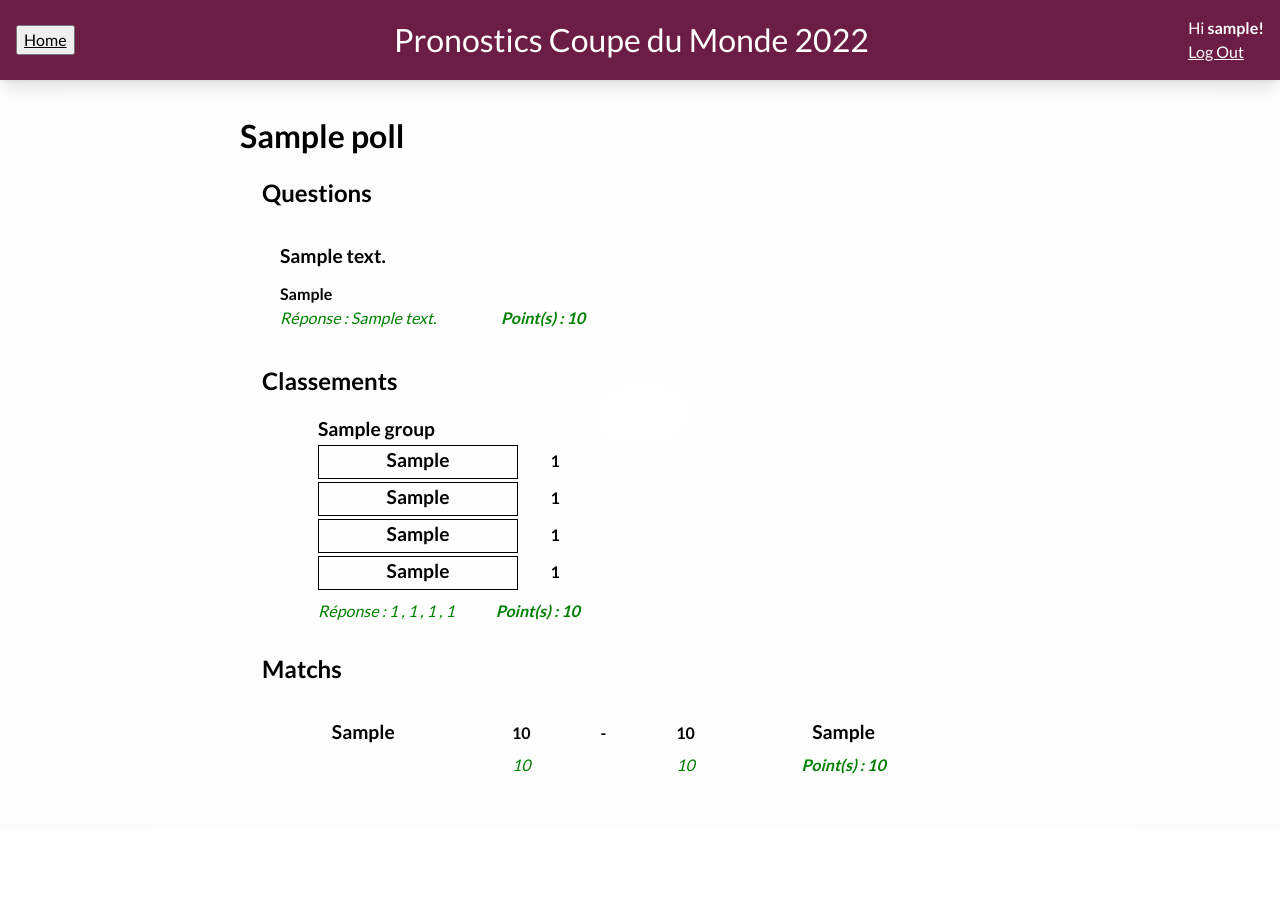
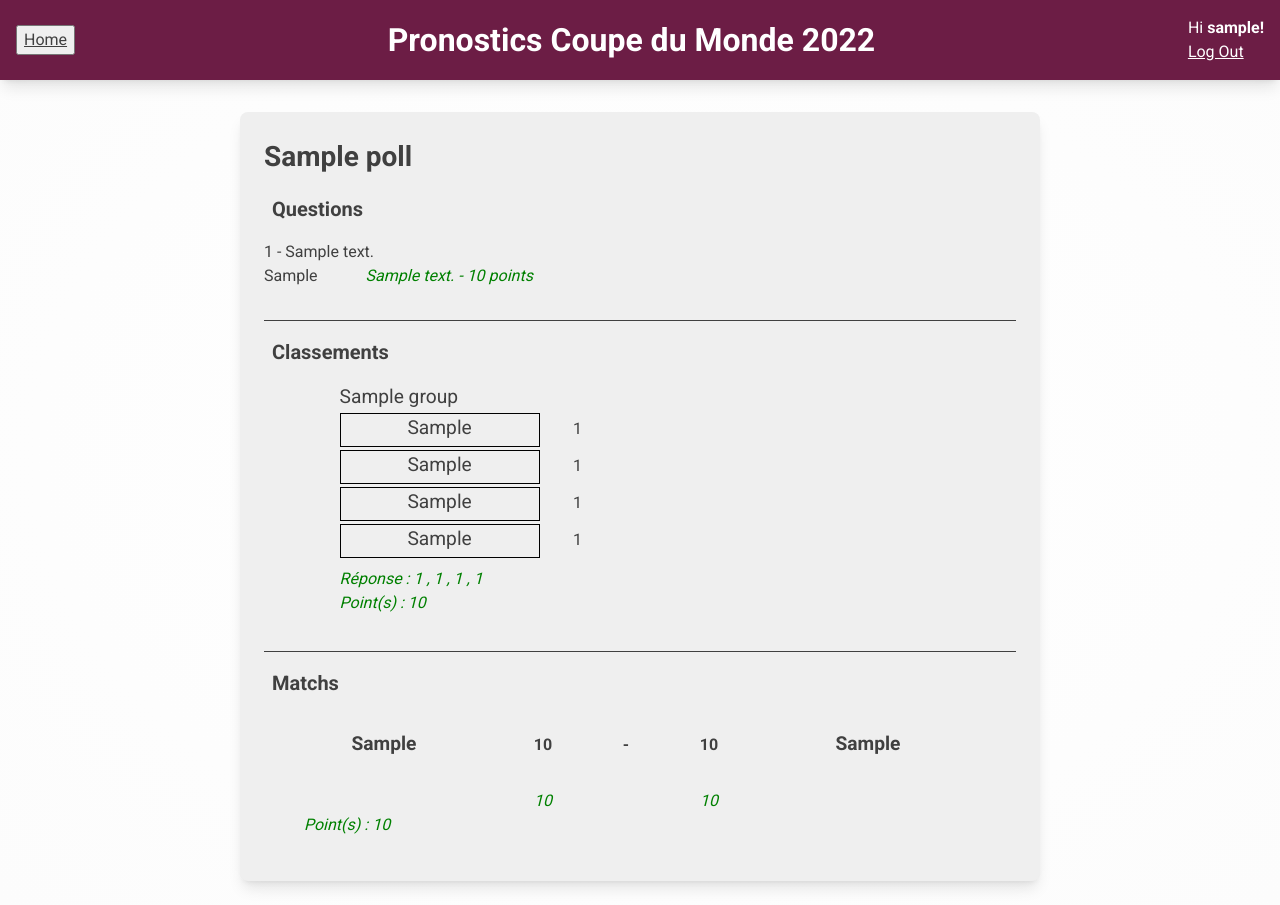
Before and after one commit to GodartVincent/CDM2022Prono, a Django app: page /poll/1/ in a window 1280 px wide. Before the commit the page ends 774 px from the top, so only its background shows below. Run offline with Django 4.2, Linux system fonts and the light colour scheme; a user stored in the database is signed in; tables that the repository leaves empty hold one stand-in row (values such as "Sample post"); parts of the project's set-up code (start-up, migrations or seed data) failed here and were passed over.

Commit message:
enhance style questions

```diff
--- a/prono/polls/static/polls/style.css
+++ b/prono/polls/static/polls/style.css
@@ -17,6 +17,16 @@ blockquote,
 dl,
 dd {
   margin: 0;
+}
+
+h1,
+h2,
+h3,
+h4,
+h5,
+h6 {
+  font-size: inherit;
+  font-weight: inherit;
 }
 
 /* Remove list styles on ul, ol elements with a list role, which suggests default styling will be removed */
@@ -77,20 +87,33 @@ select {
 /* ==================================================== */
 
 :root {
-  --main-bg-color: #6c1d45;
+  --main-bg-color-900: #401129;
+  --main-bg-color-800: #561737;
+  --main-bg-color-700: #6c1d45;
+  --main-bg-color-600: #7a3357;
+  --main-bg-color-500: #894a6a;
+  --main-bg-color-400: #a6778f;
+  --main-bg-color-300: #c4a4b4;
+  --main-bg-color-200: #e1d1d9;
+  --main-bg-color-100: #f0e8ec;
+  --main-text-color: #404040;
 }
 
 html {
-  font-family: Lato;
+  font-family: Roboto;
   background: radial-gradient(#ffffff, #fcfcfc);
+  color: var(--main-text-color);
 }
 
 a {
-  color: black;
+  color: var(--main-text-color);
 }
 
+/* ==================================================== */
+/* ==================================================== */
+
 .header {
-  background-color: var(--main-bg-color);
+  background-color: var(--main-bg-color-700);
   color: white;
   display: flex;
   justify-content: space-between;
@@ -106,17 +129,11 @@ a {
 
 .header__title {
   font-size: 2rem;
+  font-weight: 700;
 }
 
 .header__name {
   font-weight: bold;
-}
-
-
-h2 {
-  margin-top: 15px;
-  margin-bottom: 15px;
-  margin-left: 22px;
 }
 
 .content {
@@ -126,11 +143,113 @@ h2 {
   padding-top: 2rem;
 }
 
-.matchContainer {
+.button {
+  text-align: center;
+  padding: 0.25rem 1rem 0.25rem 1rem;
+  background-color: var(--main-bg-color-400);
+  box-shadow: 0 10px 15px -3px rgb(0 0 0 / 0.1), 0 4px 6px -4px rgb(0 0 0 / 0.1);
+  border-radius: 0.25rem;
+  color: white;
+  border: 0;
+  cursor: pointer;
+  transition-property: box-shadow, background-color;
+  transition-duration: 500ms;
+  transition-timing-function: ease-in-out;
+}
+
+.button:hover {
+  background-color: var(--main-bg-color-600);
+  box-shadow: 0 4px 6px -1px rgb(0 0 0 / 0.1), 0 2px 4px -2px rgb(0 0 0 / 0.1);
+}
+
+/* ==================================================== */
+/* ==================================================== */
+
+.poll {
+  padding: 1.5rem;
+  width: 100%;
+  background-color: #efefef;
+  margin: auto;
+  border-radius: 0.5rem;
+  box-shadow: 0 10px 15px -3px rgb(0 0 0 / 0.1), 0 4px 6px -4px rgb(0 0 0 / 0.1);
+  margin-bottom: 1.5rem;
+}
+
+.poll__name {
+  font-weight: 700;
+  font-size: 1.75rem;
+}
+
+.poll__title {
+  display: flex;
+  align-items: center;
+  gap: 0.5rem;
+  color: #404040;
+  margin-bottom: 1rem;
+}
+
+.poll__title-text {
+  font-weight: 700;
+  font-size: 1.25rem;
+}
+
+.poll__section {
+  padding-top: 1rem;
+  width: 100%;
+  padding-bottom: 1rem;
+}
+
+.poll__section--not-last {
+  border-bottom: 1px solid #404040;
+  padding-bottom: 2rem;
+}
+
+.matchs {
   display: flex;
   flex-direction: row;
   justify-content: center;
 }
+
+/* ==================================================== */
+/* ==================================================== */
+
+.questions {
+  display: flex;
+  flex-direction: column;
+  gap: 1.5rem;
+}
+
+.question {
+  display: flex;
+  flex-direction: column;
+}
+
+.question__content {
+  display: flex;
+  gap: 3rem;
+}
+
+.question__form {
+  display: flex;
+  gap: 1rem;
+}
+
+.question__result {
+  display: inline-block;
+  font-weight: normal;
+  font-style: italic;
+  width: 180px;
+  color: green;
+}
+
+/* ==================================================== */
+/* ==================================================== */
+
+/* h2 {
+  margin-top: 15px;
+  margin-bottom: 15px;
+  margin-left: 22px;
+} */
 
 .match {
   height: 95px;
@@ -138,11 +257,11 @@ h2 {
 }
 
 .result {
-  height : 40px;
+  height: 40px;
   padding-top: 0.4em;
   font-weight: normal;
   font-style: italic;
-  color : green;
+  color: green;
 }
 
 .matchSquad1 {
@@ -177,66 +296,13 @@ h2 {
   writing-mode: horizontal-tb;
   text-align: center;
   border-width: 4px;
-  width : 130px;
+  width: 130px;
 }
 
 .matchInput {
   display: inline-block;
   width: 150px;
   text-align: center;
-}
-
-.questionContainer {
-  font-weight: bold;
-}
-
-.question {
-  padding-top: 15px;
-  height: 120px;
-  font-weight: bold;
-}
-
-.questionStr {
-  font-size: 1.2em;
-  height: 40px;
-}
-
-.questionInput {
-  display: flex;
-  flex-direction: row;
-  justify-content: center;
-  display: inline-block;
-  text-align: left;
-  width : 643.5px;
-}
-
-#questionChoice {
-  border-block-color: #32a1ce;
-  font-style: italic;
-  writing-mode: horizontal-tb;
-  border-width: 4px;
-  width : 630px;
-}
-
-.questionResult {
-  display: inline-block;
-  font-weight: normal;
-  font-style: italic;
-  width : 180px;
-  color : green;
-}
-
-.points {
-  display: inline-block;
-  font-weight: bold;
-  font-style: italic;
-  text-align: center;
-  width : 160px;
-  color : green;
-}
-
-.groupContainer {
-  font-weight: bold;
 }
 
 .group {
@@ -277,7 +343,7 @@ h2 {
   writing-mode: horizontal-tb;
   text-align: center;
   border-width: 4px;
-  width : 80px;
+  width: 80px;
   height: 34px;
 }
 
@@ -285,6 +351,6 @@ h2 {
   display: inline-block;
   font-weight: normal;
   font-style: italic;
-  width : 180px;
-  color : green;
+  width: 180px;
+  color: green;
 }
--- a/prono/polls/templates/polls/detailPoll.html
+++ b/prono/polls/templates/polls/detailPoll.html
@@ -1,30 +1,47 @@
 {% extends "index.html" %}
 {% block content %}
-  <h1>{{poll.name}}</h1>
-  <h2>{{"Questions"}}</h2>
-  <div class='questionContainer'>
-    <ul>
+  <div class="poll">
+    <h1 class="poll__name">{{poll.name}}</h1>
+
+    <div class="poll__section poll__section--not-last">
+      <div class="poll__title">
+        <i class="fa-solid fa-circle-question poll__icon"></i>
+        <h2 class="poll__title-text">{{"Questions"}}</h2>
+      </div>
+      <div class='questions'>
         {% for question in questions %}
           {% include 'polls/pronosticQuestion.html' %}
         {% endfor %}
-    </ul>
       </div>
 
-  <h2>{{"Classements"}}</h2>
-  <div class='groupContainer'>
+    </div>
+
+    <div class="poll__section poll__section--not-last">
+      <div class="poll__title">
+        <i class="fa-solid fa-ranking-star poll__icon"></i>
+        <h2 class="poll__title-text">{{"Classements"}}</h2>
+      </div>
+      <div class='groups'>
         <ul>
           {% for group in groups %}
             {% include 'polls/pronosticGroup.html' %}
           {% endfor %}
         </ul>
       </div>
+    </div>
 
-  <h2>{{"Matchs"}}</h2>
-  <div class='matchContainer'>
+    <div class="poll__section">
+      <div class="poll__title">
+        <i class="fa-solid fa-futbol poll__icon"></i>
+        <h2 class="poll__title-text">{{"Matchs"}}</h2>
+      </div>
+      <div class='matchs'>
         <ul>
           {% for match in matchs %}
             {% include 'polls/pronosticMatch.html' %}
           {% endfor %}
         </ul>
       </div>
-{% endblock %}
+    </div>
+
+  </div {% endblock %}
--- a/prono/polls/templates/polls/pronosticQuestion.html
+++ b/prono/polls/templates/polls/pronosticQuestion.html
@@ -1,52 +1,36 @@
 <div class="question">
-  <div class="questionStr">
+  <div class="question__string">
+    {{forloop.counter}}
+    -
     {{ question }}
   </div>
-  {% if question.isfilled %}
-
+  <div class="question__content">
+    <div class="question__actions">
       {% if question.isPronoOver %}
-      <div class="questionInput">
         {{ question.prono }}
-      </div>
-      <div class="submitButton"></div>
+      {% elif question.isfilled %}
+        <form action="{% url 'polls:pronosticQuestion' question.id %}" class="question__form" method="post">
+          {% csrf_token %}
+          <input type="text" name="answer" class="question__choice" value="{{ question.prono }}" required="required">
+          <button type="submit" class="button">Mettre à jour</button>
+        </form>
       {% else %}
-      <form action="{% url 'polls:pronosticQuestion' question.id %}" method="post">
+        <form action="{% url 'polls:pronosticQuestion' question.id %}" class="question__form" method="post">
           {% csrf_token %}
-        <div class="questionInput">
-          <input type="text" name="answer" id="questionChoice" value="{{ question.prono }}" required="required">
-        </div>
-        <div class="submitButton">
-          <input type="submit" value="Mettre à jour">
-        </div>
+          <input type="text" name="answer" class="question__choice" required="required">
+          <button type="submit" class="button">Valider</button>
         </form>
       {% endif %}
+    </div>
 
-  {% elif question.isPronoOver %}
-    <div class="questionInput"></div>
-
-  {% else %}
-
-    <form action="{% url 'polls:pronosticQuestion' question.id %}" method="post">
-      {% csrf_token %}
-      <div class="questionInput">
-        <input type="text" name="answer" id="questionChoice" required="required">
+    {% if question.isPronoOver and question.answer != 'None' %}
+      <div class="question__result">
+        {{ question.answer }}
+        -
+        {{ question.points }}
+        points
       </div>
-      <div class="submitButton">
-        <input type="submit" value="Valider">
-      </div>
-    </form>
     {% endif %}
 
-  {% if question.answer != 'None' %}
-    <div class="questionResult">
-      {{ "Réponse : " }}
-      {{ question.answer }}
   </div>
-    {% if question.isfilled %}
-      <div class="points">
-        {{ "Point(s) : "}}
-        {{ question.points }}
 </div>
-    {% endif %}
-  {% endif %}
-</div>
--- a/prono/prono/settings.py
+++ b/prono/prono/settings.py
@@ -46,6 +46,7 @@ INSTALLED_APPS = [
     "polls.apps.PollsConfig",
     "accounts",
     "livereload",
+    'fontawesomefree'
 ]
 
 MIDDLEWARE = [
--- a/prono/requirements.txt
+++ b/prono/requirements.txt
@@ -3,6 +3,7 @@ beautifulsoup4==4.11.1
 dj-database-url==1.0.0
 Django==4.1.3
 django-livereload-server==0.4
+fontawesomefree==6.2.1
 gunicorn==20.1.0
 livereload==2.6.3
 psycopg2-binary==2.9.5
--- a/prono/templates/index.html
+++ b/prono/templates/index.html
@@ -1,33 +1,43 @@
 <!DOCTYPE html>
 <html lang="en">
+
   <head>
     {% load static %}
-    <link rel="stylesheet" href="{% static 'polls/style.css' %}" />
-    <link rel="preconnect" href="https://fonts.googleapis.com" />
-    <link rel="preconnect" href="https://fonts.gstatic.com" crossorigin />
-    <link
-      href="https://fonts.googleapis.com/css2?family=Lato:wght@400;700&display=swap"
-      rel="stylesheet"
-    />
+    <link rel="stylesheet" href="{% static 'polls/style.css' %}"/>
+    <link rel="preconnect" href="https://fonts.googleapis.com">
+    <link rel="preconnect" href="https://fonts.gstatic.com" crossorigin="crossorigin">
+    <link href="https://fonts.googleapis.com/css2?family=Roboto:wght@100;300;400;700;900&display=swap" rel="stylesheet">
+    <link href="{% static 'fontawesomefree/css/fontawesome.css' %}" rel="stylesheet" type="text/css">
+    <link href="{% static 'fontawesomefree/css/brands.css' %}" rel="stylesheet" type="text/css">
+    <link href="{% static 'fontawesomefree/css/solid.css' %}" rel="stylesheet" type="text/css">
     <title>Pronostics CDM 2022</title>
   </head>
 
   <header class="header">
-    <div class="header__home"><button><a href="{% url 'polls:indexPoll' %}">Home</a></button></div>
+    <div class="header__home">
+      <button>
+        <a href="{% url 'polls:indexPoll' %}">Home</a>
+      </button>
+    </div>
     <div class="header__title">Pronostics Coupe du Monde 2022</div>
     <div class="header__item">
-      {% if user.is_authenticated %} Hi
-      <span class="header__name">{{ user.username }}!</span>
-      <p><a class="header__link" href="{% url 'logout' %}">Log Out</a></p>
+      {% if user.is_authenticated %}
+        Hi
+        <span class="header__name">{{ user.username }}!</span>
+        <p>
+          <a class="header__link" href="{% url 'logout' %}">Log Out</a>
+        </p>
       {% else %}
-      <p>You are not logged in</p>
-      <a class="header__link" href="{% url 'login' %}">Log In</a>
+        <p>You are not logged in</p>
+        <a class="header__link" href="{% url 'login' %}">Log In</a>
       {% endif %}
     </div>
   </header>
 
   <body>
-    <div class="content">{% block content %}{% endblock %}</div>
+    <div class="content">
+      {% block content %}{% endblock %}
+    </div>
   </body>
 
 </html>
```
Lines whose indentation alone changed are shown as unchanged.
